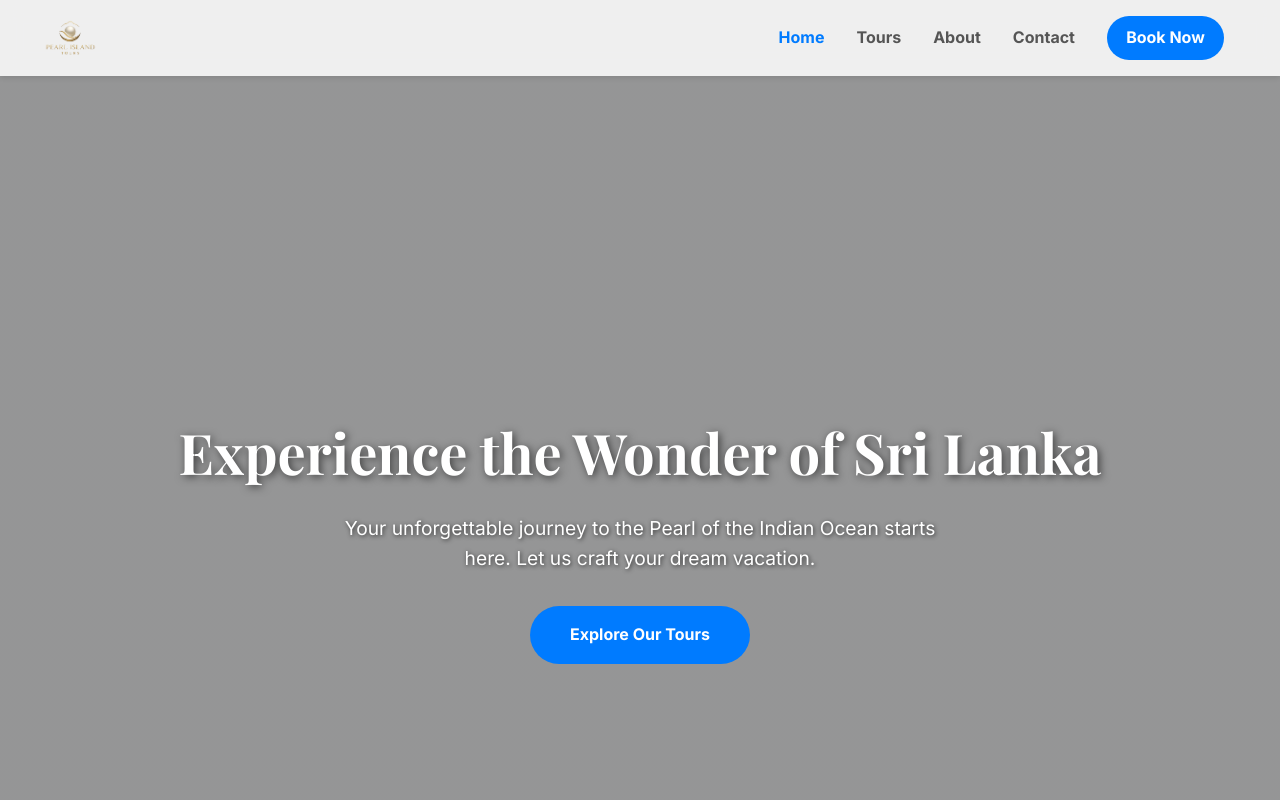
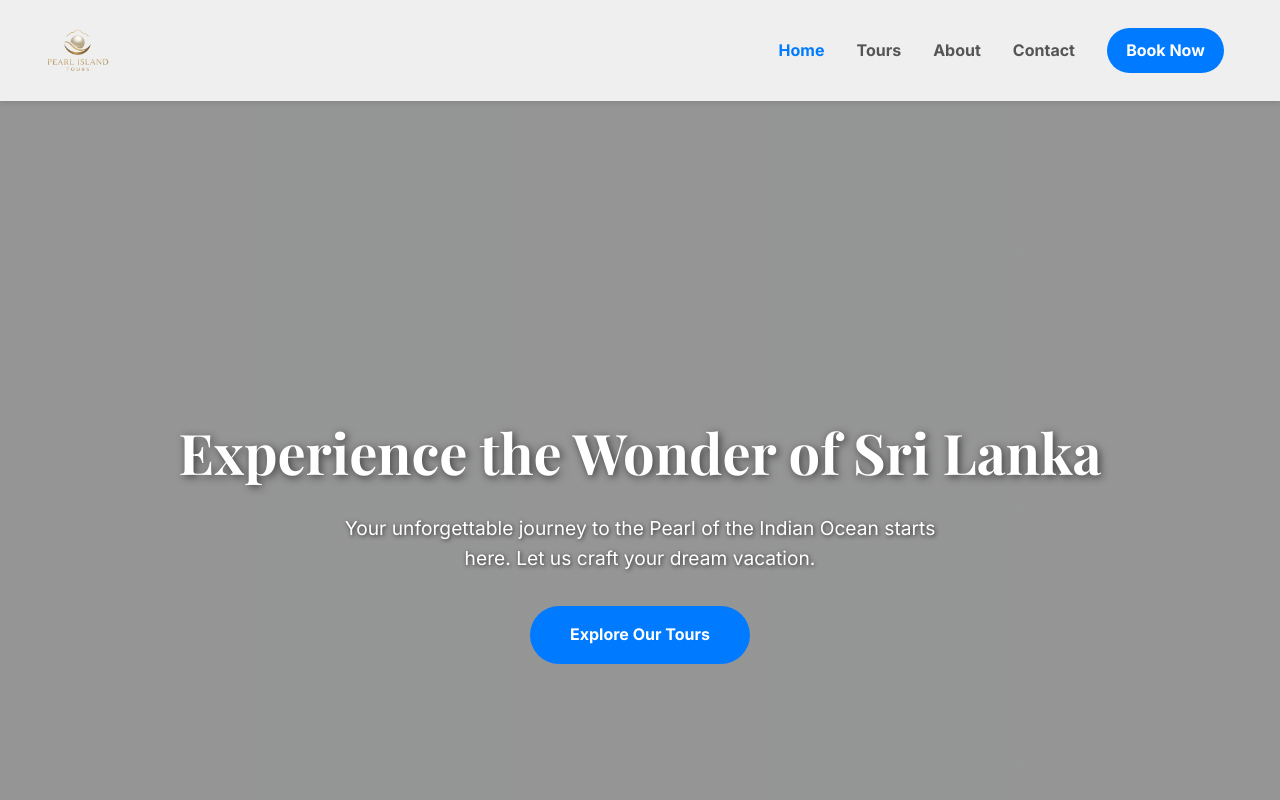
Before and after one commit to pearlislandtours25-afk/Pearl-Island-Tours, a plain HTML site: page index.html in a window 1280 px wide. Shown: the top 800 px of the page. Drawn offline with nearby package versions, Linux system fonts and the light colour scheme.

Commit message:
Update index.html

```diff
--- a/index.html
+++ b/index.html
@@ -31,7 +31,7 @@
         header {
             background-color: rgba(255, 255, 255, 0.85);
             backdrop-filter: blur(10px);
-            padding: 0.5rem 0; /* Reduced padding for logo */
+            padding: 0.8rem 0; /* ලාංඡනයට ඉඩ දීමට padding වැඩි කළා */
             box-shadow: 0 2px 5px rgba(0,0,0,0.1);
             position: fixed;
             width: 100%;
@@ -54,7 +54,7 @@
             align-items: center;
         }
         .logo img {
-            height: 60px; /* ලාංඡනයේ උස මෙතනින් වෙනස් කරන්න */
+            height: 75px; /* ලාංඡනයේ උස 60px සිට 75px දක්වා වැඩි කළා */
             width: auto;
         }
 
```
